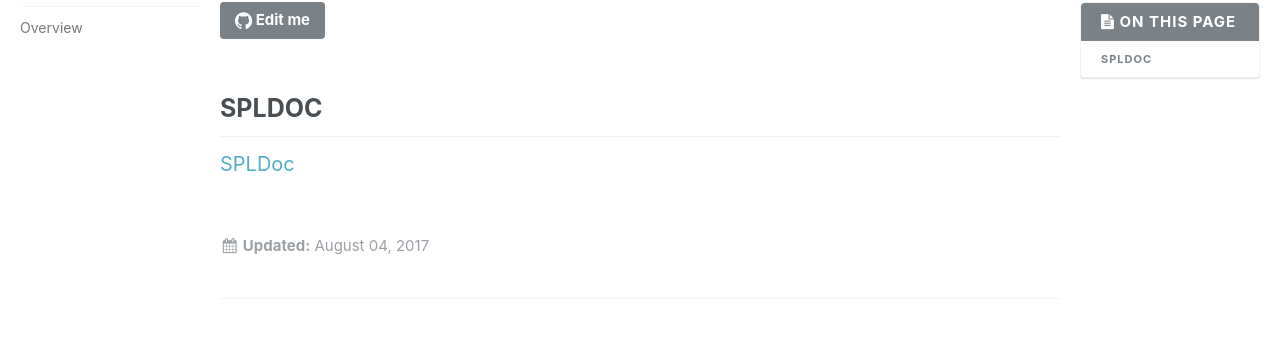
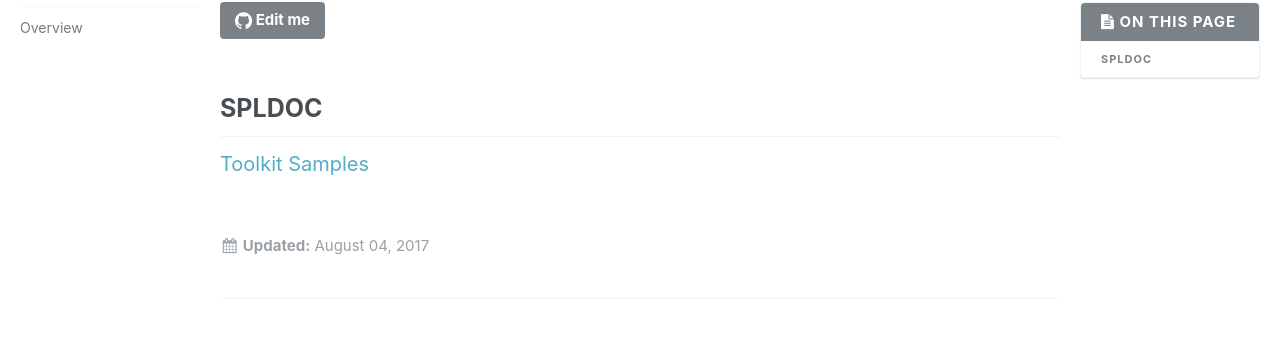
Before and after one commit to IBMStreams/streamsx.cybersecurity.starterApps, a Jekyll site: the page built from _docs/01-user_overview.md, in a window 1280 px wide and 900 px high. Shown: the part 176-513 px from the top of the window. Built offline with Jekyll 4.4.1, drawn with Linux system fonts in a browser that asks for light colours.

Commit message:
update overview

```diff
--- a/_docs/01-user_overview.md
+++ b/_docs/01-user_overview.md
@@ -14,4 +14,5 @@ sidebar:
 
 ## SPLDOC
 
-[SPLDoc](https://ibmstreams.github.io/streamsx.cybersecurity.starterApps/doc/spldoc/html/)
+[Toolkit](https://ibmstreams.github.io/streamsx.cybersecurity.starterApps/doc/tkspldoc/html/)
+[Samples](https://ibmstreams.github.io/streamsx.cybersecurity.starterApps/doc/spldoc/html/)
```
